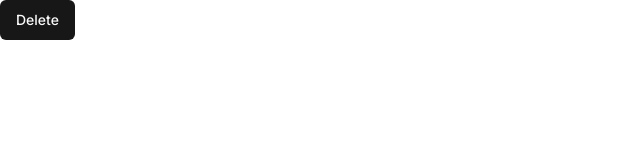
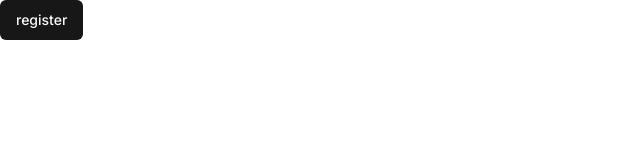
Before and after one commit to sanynote/notion-clone, a Next.js app: page / in a window 1280 px wide. Shown: the top 160 px of the page, without its empty margins (0-640 px from the left). Built offline with nearby package versions, Linux system fonts and the light colour scheme.

Commit message:
folders setup

```diff
--- /dev/null
+++ b/app/(auth)/(routes)/login/page.tsx
@@ -0,0 +1,8 @@
+import { Button } from "@/components/ui/button";
+export default function LoginPage() {
+  return (
+    <div>
+      <Button>login</Button>
+    </div>
+  )
+}
--- /dev/null
+++ b/app/(auth)/(routes)/register/page.tsx
@@ -0,0 +1,8 @@
+import { Button } from "@/components/ui/button";
+export default function RegisterPage() {
+  return (
+    <div>
+      <Button>register</Button>
+    </div>
+  )
+}
--- /dev/null
+++ b/app/(root)/page.tsx
@@ -0,0 +1,8 @@
+import { Button } from "@/components/ui/button";
+export default function Home() {
+  return (
+    <div>
+      <Button>register</Button>
+    </div>
+  )
+}
--- a/app/page.tsx
+++ /dev/null
@@ -1,8 +0,0 @@
-import {Button} from '@/components/ui/button'
-export default function Home() {
-  return (
-<Button>
-  Delete
-  </Button>
-  );
-}
```
